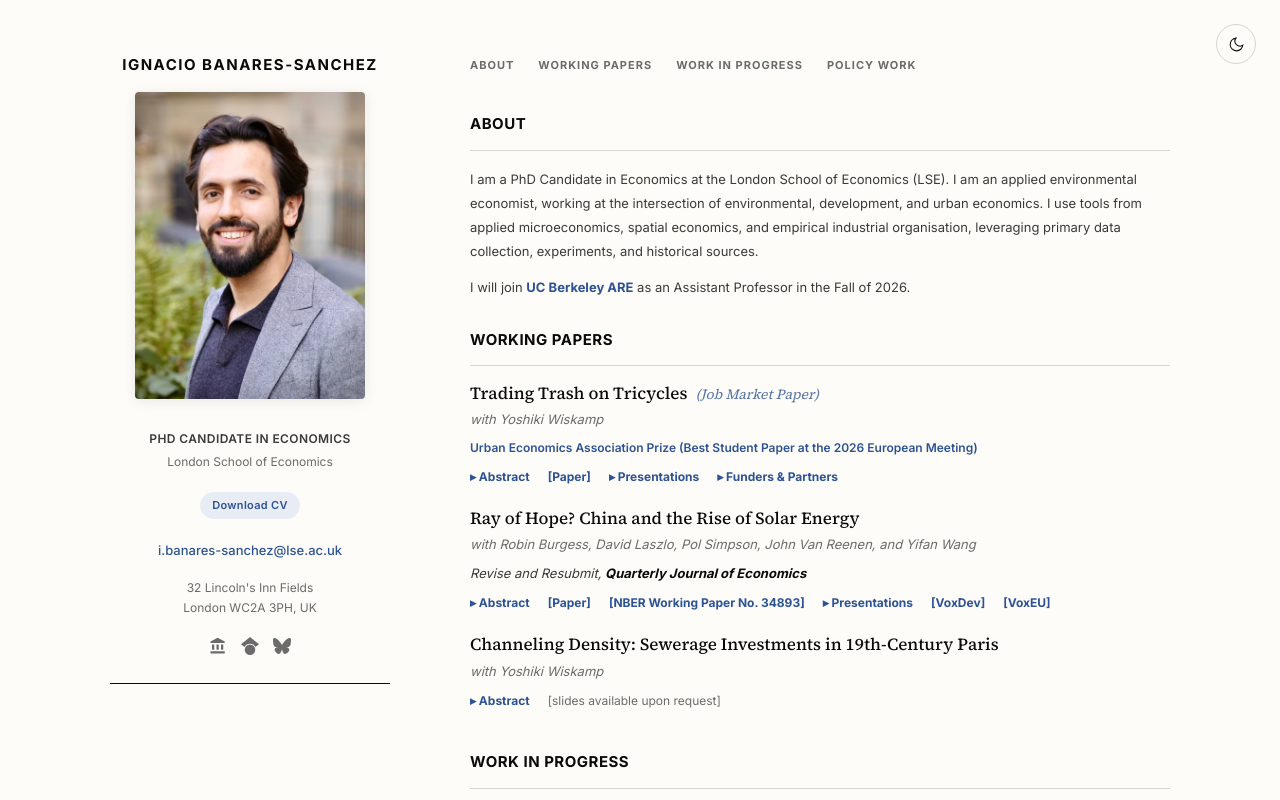
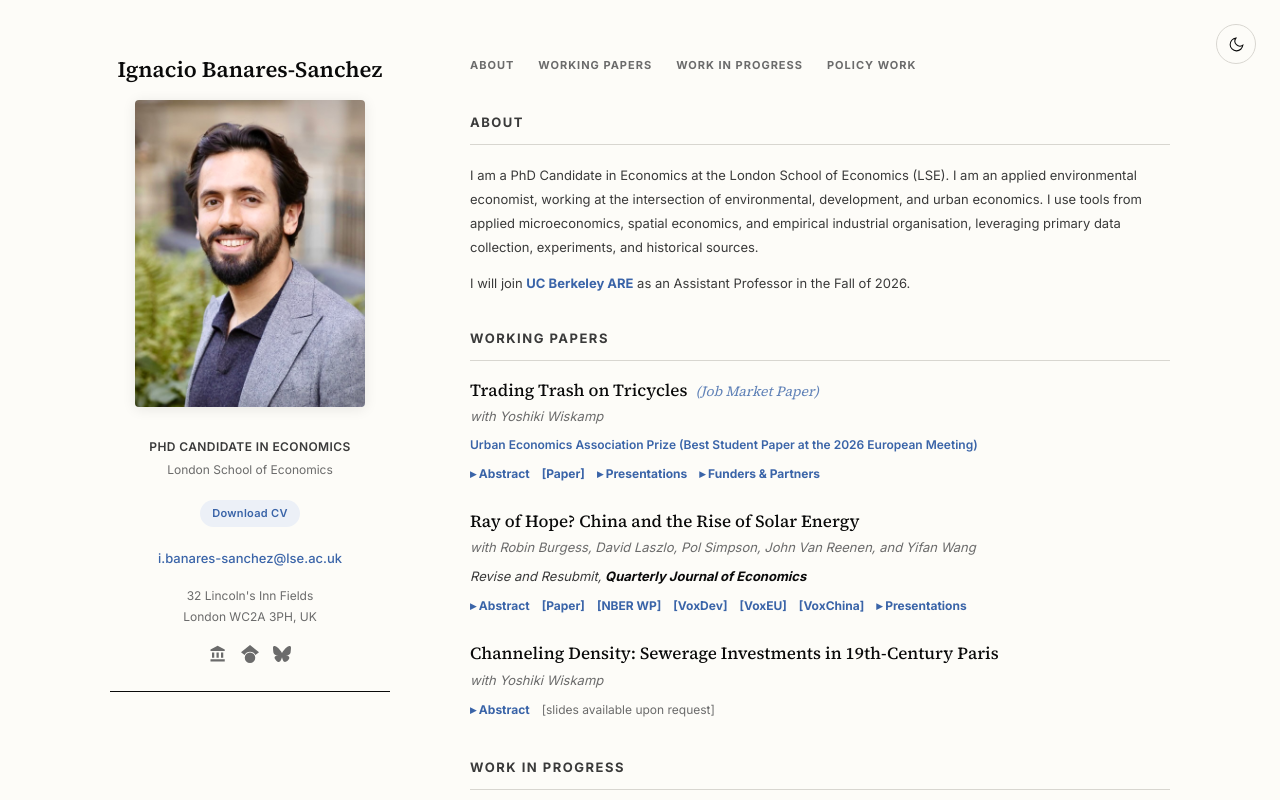
Before and after one commit to ibanaressanchez/ibanaressanchez.github.io, a plain HTML site: page index.html in a window 1280 px wide. Shown: the top 800 px of the page. Drawn offline with Linux system fonts and the light colour scheme.

Commit message:
Update index.html

```diff
--- a/index.html
+++ b/index.html
@@ -15,8 +15,8 @@
     --text: #0a0a0a;
     --text-secondary: #3a3a3a;
     --text-muted: #6b6b6b;
-    --blue: #2d5394;
-    --blue-light: #e8edf5;
+    --blue: #3a64a8;
+    --blue-light: #ecf0f7;
     --border: #d8d6d0;
     --card-bg: #fdfcf8;
     --abstract-bg: #f4f2eb;
@@ -70,11 +70,10 @@
   .sidebar { position: sticky; top: 48px; text-align: center; align-self: start; }
 
   .name {
-    font-family: 'Inter', sans-serif;
-    font-size: 15px;
-    font-weight: 700;
-    letter-spacing: 1.5px;
-    text-transform: uppercase;
+    font-family: 'Source Serif 4', Georgia, serif;
+    font-size: 22px;
+    font-weight: 600;
+    letter-spacing: 0;
     margin-bottom: 18px;
     color: var(--text);
     line-height: 1.2;
@@ -141,14 +140,14 @@
 
   .main h2 {
     font-family: 'Inter', sans-serif;
-    font-size: 15px;
+    font-size: 13px;
     font-weight: 700;
-    letter-spacing: 0.5px;
+    letter-spacing: 1.5px;
     text-transform: uppercase;
-    color: var(--text);
-    margin-bottom: 16px;
-    margin-top: 28px;
-    padding-bottom: 12px;
+    color: var(--text-secondary);
+    margin-bottom: 18px;
+    margin-top: 32px;
+    padding-bottom: 10px;
     border-bottom: 1px solid var(--border);
     scroll-margin-top: 30px;
   }
@@ -162,7 +161,7 @@
   }
   .berkeley-link:hover { opacity: 0.5; }
 
-  .paper { margin-bottom: 10px; padding-bottom: 10px; }
+  .paper { margin-bottom: 22px; padding-bottom: 4px; }
   .paper:last-child { margin-bottom: 0; }
 
   .paper-title {
@@ -230,7 +229,7 @@
   }
   .rr-pill strong { font-weight: 700; }
 
-  .paper-links { display: flex; gap: 18px; flex-wrap: wrap; margin-top: 8px; align-items: center; }
+  .paper-links { display: flex; gap: 12px; flex-wrap: wrap; margin-top: 8px; align-items: center; }
   .paper-links a {
     color: var(--blue); text-decoration: none;
     font-size: 12px; font-weight: 700;
@@ -371,10 +370,11 @@
         <div class="paper-links">
           <a href="#" onclick="toggle('abs2'); return false;">▸ Abstract</a>
           <a href="https://poid.lse.ac.uk/textonly/publications/downloads/poidwp143.pdf" target="_blank">[Paper]</a>
-          <a href="https://www.nber.org/papers/w34893" target="_blank">[NBER Working Paper No. 34893]</a>
-          <a href="#" onclick="toggle('pres2'); return false;">▸ Presentations</a>
+          <a href="https://www.nber.org/papers/w34893" target="_blank">[NBER WP]</a>
           <a href="https://voxdev.org/topic/energy-environment/ray-hope-rise-solar-energy-china" target="_blank">[VoxDev]</a>
           <a href="https://cepr.org/voxeu/columns/ray-hope-rise-solar-energy-china" target="_blank">[VoxEU]</a>
+          <a href="https://www.voxchina.org/show-3-450.html" target="_blank">[VoxChina]</a>
+          <a href="#" onclick="toggle('pres2'); return false;">▸ Presentations</a>
         </div>
         <div class="expandable" id="abs2">Do industrial policies that promote clean energy offer a "ray of hope" increasing a country's economic growth and welfare whilst simultaneously reducing carbon emissions? We study the impact of Chinese solar subsidies whose implementation by cities coincided with a dramatic fall in global solar prices. We construct new panel data on city-level solar policies, patenting and output. Using synthetic-difference-in-differences between 2004-2020, we find that production and innovation subsidies were more effective than demand-side (installation) subsidies in generating large and persistent increases in local innovation, firm numbers, output and exports. However, demand policies are most effective at reducing pollution. We build and estimate a quantitative model with endogenous innovation that takes into account business stealing and knowledge spillovers. Through the lens of this model we show that: (i) the local effects remain substantial at the aggregate level; (ii) Industrial policy explain almost two-fifths of the decline in the global cost of solar panels and over a third of the increase in Chinese innovation; (iii) Innovation subsidies are much more cost-effective than demand and production subsidies; and (iv) solar industrial policies increased Chinese welfare by 1% to 2.3%, almost as much as existing estimates of WTO Accession.</div>
         <div class="expandable" id="pres2"><strong>Presentations:</strong> (2023) NBER Summer Institute EEE, Stanford SITE; (2026) ASSA Annual Meeting in Philadelphia</div>
```
